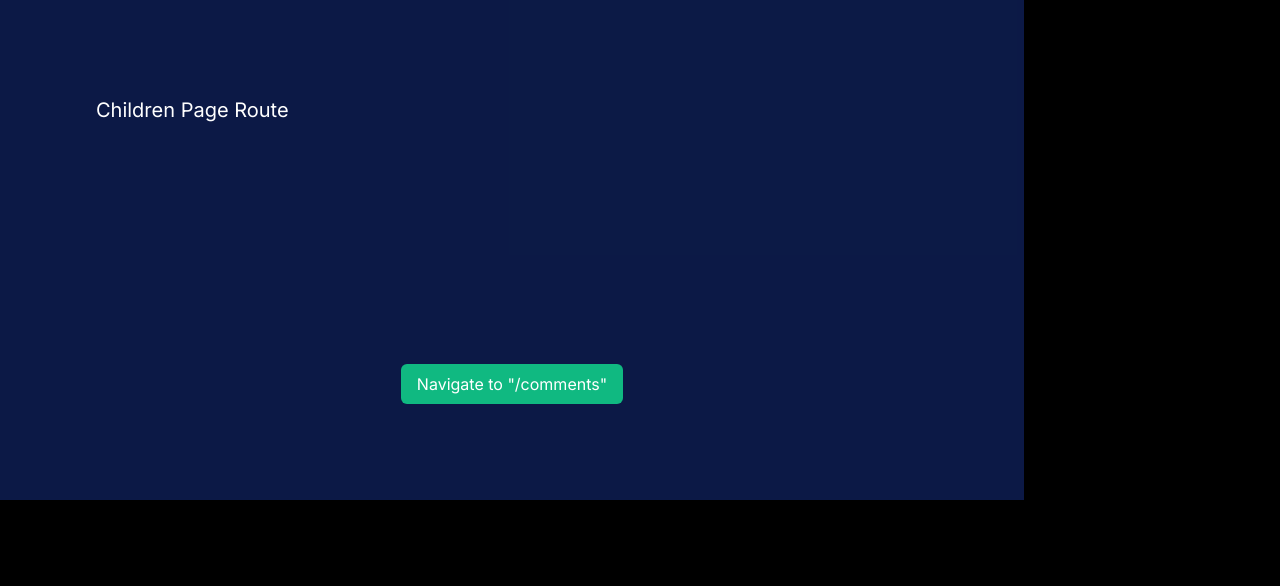
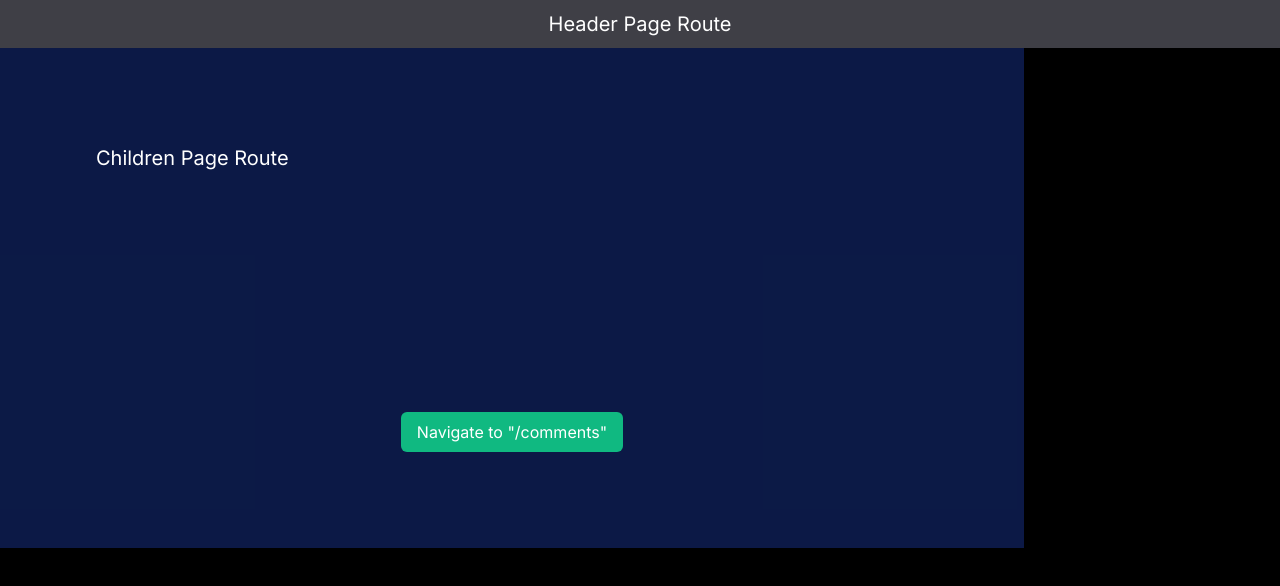
Before and after one commit to nuclei272/parallel-route-loading-ui-bug, a Next.js app: page / in a window 1280 px wide. Shown: the top 586 px of the page. Built offline with nearby package versions, Linux system fonts and the light colour scheme.

Commit message:
Create page.tsx

```diff
--- /dev/null
+++ b/app/@header/page.tsx
@@ -0,0 +1,11 @@
+import { delay } from "@/lib/delay"
+
+export default async function HeaderPage() {
+  await delay(5000)
+
+  return (
+    <div className="flex w-full h-12 items-center justify-center bg-zinc-700">
+      <h1 className="text-xl text-white">Header Page Route</h1>
+    </div>
+  )
+}
```
